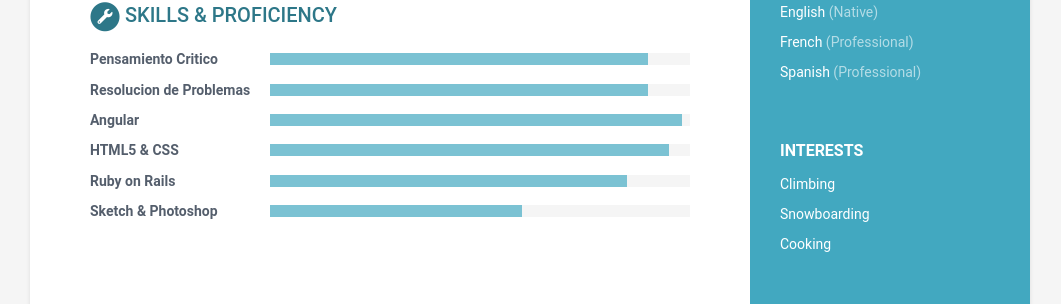
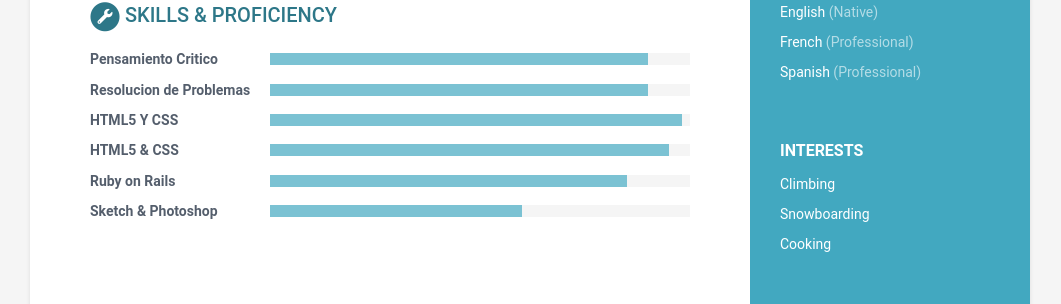
Before and after one commit to KevinC99/good-birch-4e19a, a Jekyll site: the page built from index.html, in a window 1280 px wide. Shown: the part 850-1154 px from the top of the page, without its empty margins (110-1171 px from the left). Built offline with Jekyll 4.4.1, drawn with Linux system fonts in a browser that asks for light colours.

Commit message:
data.yml: updated name in toolset

```diff
--- a/_data/data.yml
+++ b/_data/data.yml
@@ -97,7 +97,7 @@ skills:
       level: 90%
     - name: Resolucion de Problemas
       level: 90%
-    - name: Angular
+    - name: HTML5 Y CSS
       level: 98%
     - name: HTML5 & CSS
       level: 95%
```
